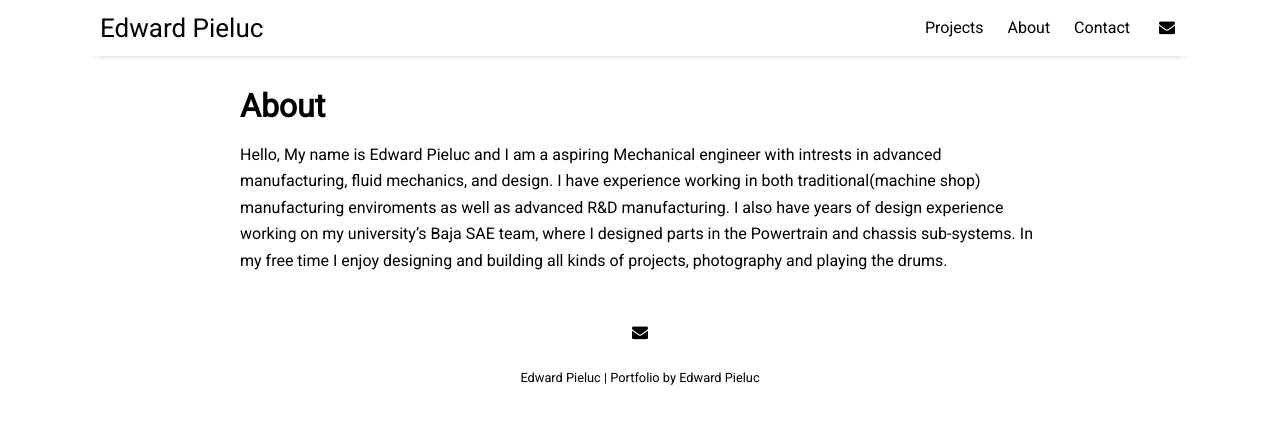
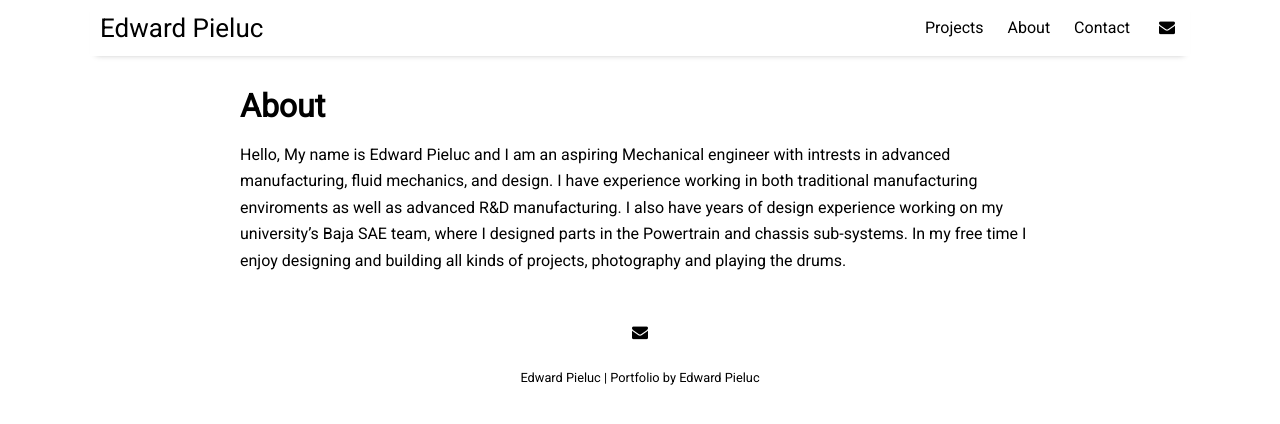
Before and after one commit to epie3/epie3.github.io, a Jekyll site: the page built from pages/about.md, in a window 1280 px wide. Shown: the top 424 px of the page. Built offline with Jekyll 4.4.1, drawn with Linux system fonts in a browser that asks for light colours; nearby versions of some CDN libraries.

Commit message:
Update about.md

```diff
--- a/pages/about.md
+++ b/pages/about.md
@@ -4,4 +4,4 @@ title: About
 permalink: /about
 ---
 
-Hello, My name is Edward Pieluc and I am a aspiring Mechanical engineer with intrests in advanced manufacturing, fluid mechanics, and design. I have experience working in both traditional(machine shop) manufacturing enviroments as well as advanced R&D manufacturing. I also have years of design experience working on my university's Baja SAE team, where I designed parts in the Powertrain and chassis sub-systems. In my free time I enjoy designing and building all kinds of projects, photography and playing the drums.
+Hello, My name is Edward Pieluc and I am an aspiring Mechanical engineer with intrests in advanced manufacturing, fluid mechanics, and design. I have experience working in both traditional manufacturing enviroments as well as advanced R&D manufacturing. I also have years of design experience working on my university's Baja SAE team, where I designed parts in the Powertrain and chassis sub-systems. In my free time I enjoy designing and building all kinds of projects, photography and playing the drums.
```
